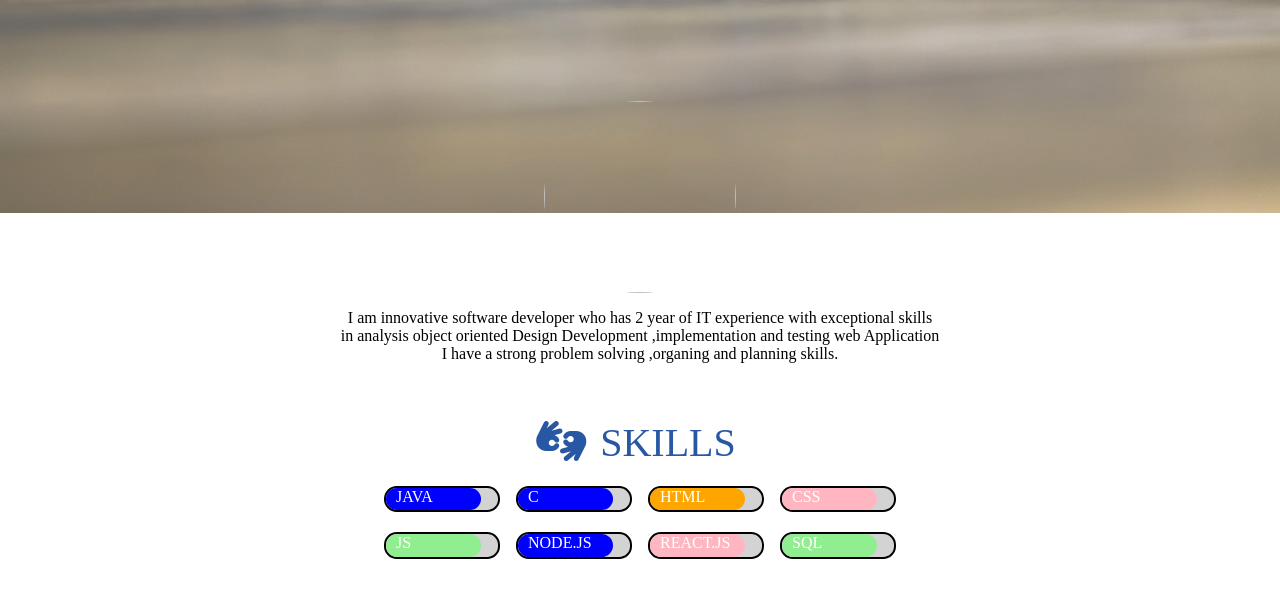
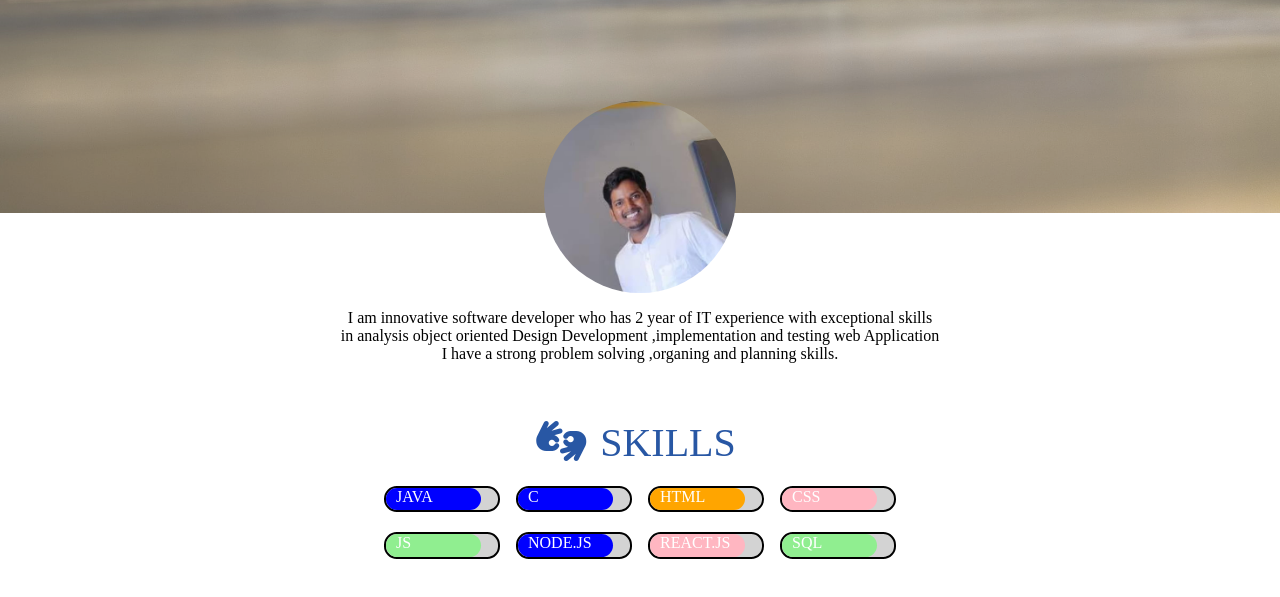
Before and after one commit to GeekyAman21/aman_web_resume, a plain HTML site: page index.html in a window 1280 px wide. Shown: the part 323-920 px from the top of the page. Drawn offline with Linux system fonts and the light colour scheme; files whose address does not match are found by name.

Commit message:
Update index.html

```diff
--- a/index.html
+++ b/index.html
@@ -64,7 +64,7 @@
    <main>
    	<section id="about">
    		<div id="my-image">
-   			<img src="statics/468eb5c2-2185-435e-8e3d-82840982042b.jpg">
+   			<img src="468eb5c2-2185-435e-8e3d-82840982042b.jpg">
    		</div>
 
    	</section>
```
